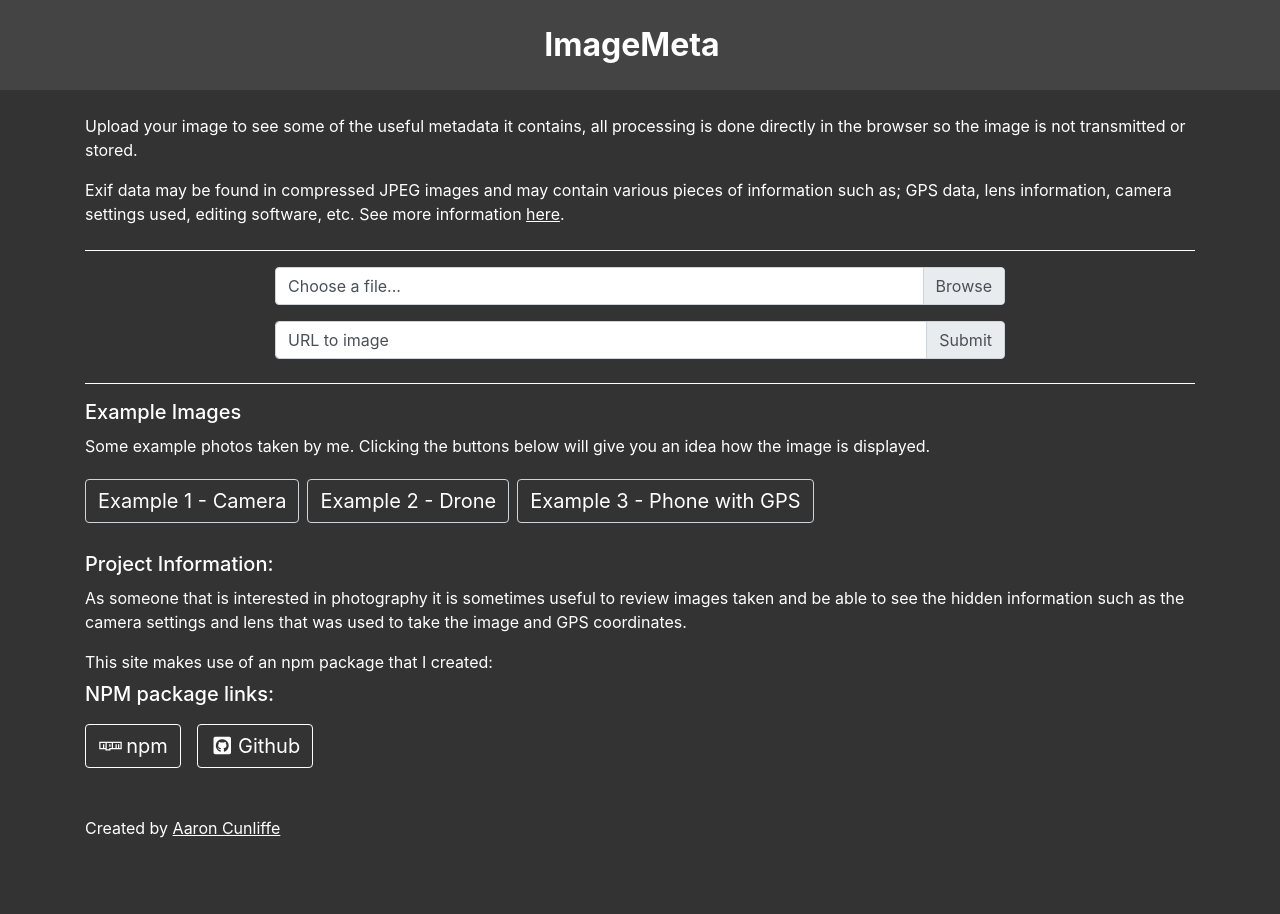
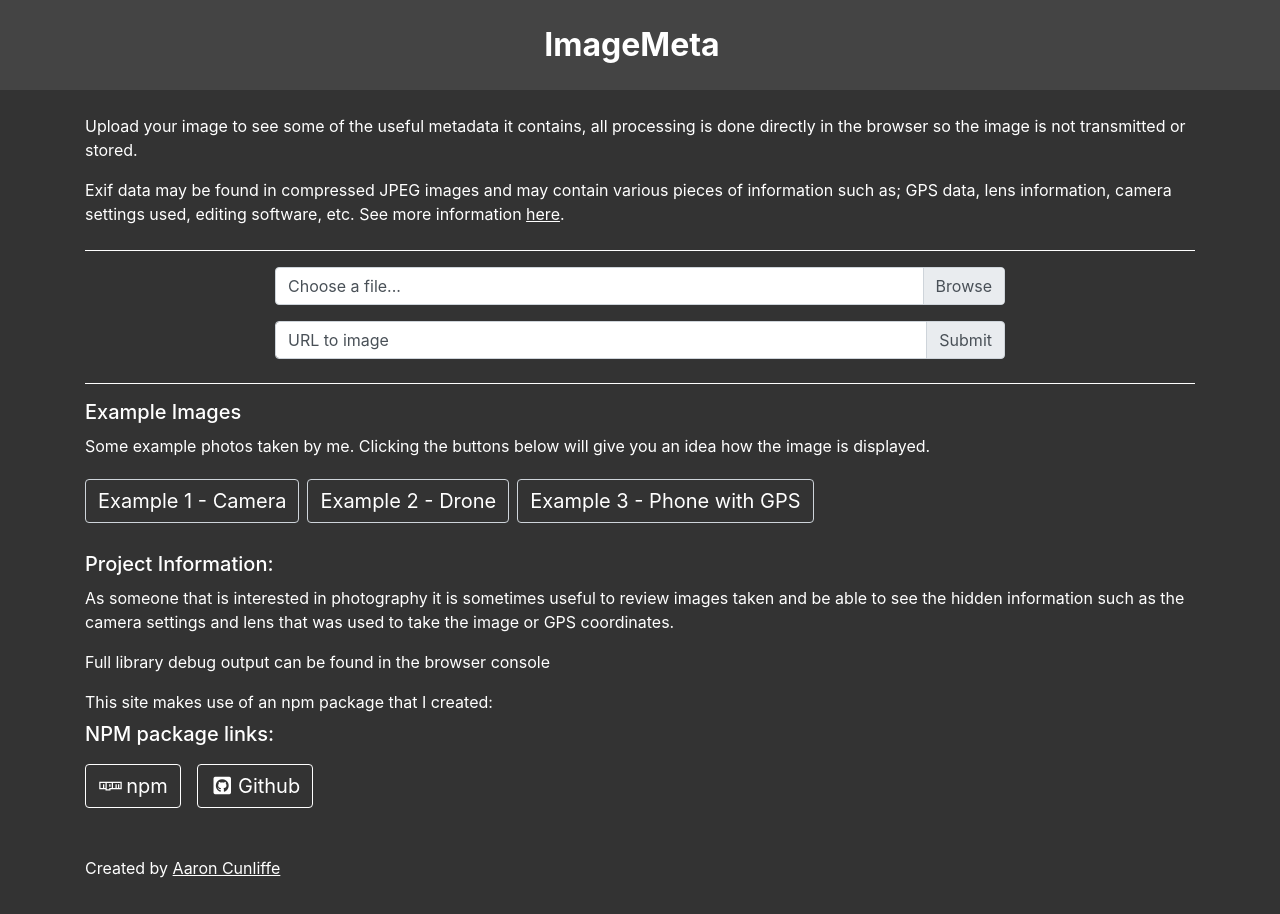
Before and after one commit to aaroncunliffe/image-meta, a Vue app: page / in a window 1280 px wide. Before the commit the page ends 874 px from the top, so only its background shows below. Built offline with nearby package versions, Linux system fonts and the light colour scheme.

Commit message:
text changes and package updates

```diff
--- a/package.json
+++ b/package.json
@@ -10,7 +10,7 @@
   "dependencies": {
     "axios": "^0.19.0",
     "bootstrap": "^4.3.1",
-    "bootstrap-vue": "^2.0.0-rc.25",
+    "bootstrap-vue": "^2.0.0-rc.27",
     "core-js": "^2.6.5",
     "image-meta-js": "git+ssh://git@github.com/aaroncunliffe/image-meta-js.git",
     "vue": "^2.6.10"
@@ -18,8 +18,8 @@
   "devDependencies": {
     "@vue/cli-plugin-babel": "^3.9.2",
     "@vue/cli-plugin-eslint": "^3.9.2",
-    "@vue/cli-service": "^3.9.2",
-    "@vue/eslint-config-airbnb": "^4.0.0",
+    "@vue/cli-service": "^3.9.3",
+    "@vue/eslint-config-airbnb": "^4.0.1",
     "babel-eslint": "^10.0.1",
     "eslint": "^5.16.0",
     "eslint-plugin-vue": "^5.2.3",
--- a/src/App.vue
+++ b/src/App.vue
@@ -7,7 +7,7 @@
     </b-navbar>
 
     <Meta />
-    <Faq />
+    <Info />
 
     <div class="footer">
       <b-container>
@@ -23,13 +23,13 @@
 
 <script>
 import Meta from "./components/Meta.vue";
-import Faq from "./components/Faq.vue";
+import Info from "./components/Info.vue";
 
 export default {
   name: "app",
   components: {
     Meta,
-    Faq
+    Info
   }
 };
 </script>
--- a/src/components/Faq.vue
+++ b/src/components/Info.vue
@@ -5,8 +5,10 @@
         <h5>Project Information:</h5>
         <p>
           As someone that is interested in photography it is sometimes useful to review images taken and be able to see the
-          hidden information such as the camera settings and lens that was used to take the image and GPS coordinates.
-
+          hidden information such as the camera settings and lens that was used to take the image or GPS coordinates.
+        </p>
+        <p>
+          Full library debug output can be found in the browser console
         </p>
         <p class="mb-0">This site makes use of an npm package that I created:</p>
       </b-col>
@@ -42,7 +44,7 @@
 
 <script>
 export default {
-  name: "Faq",
+  name: "Info",
   data: function() {
     return {};
   },
```
Also changed, not shown: 1 other file (tests, documents, lock files or other folders).
